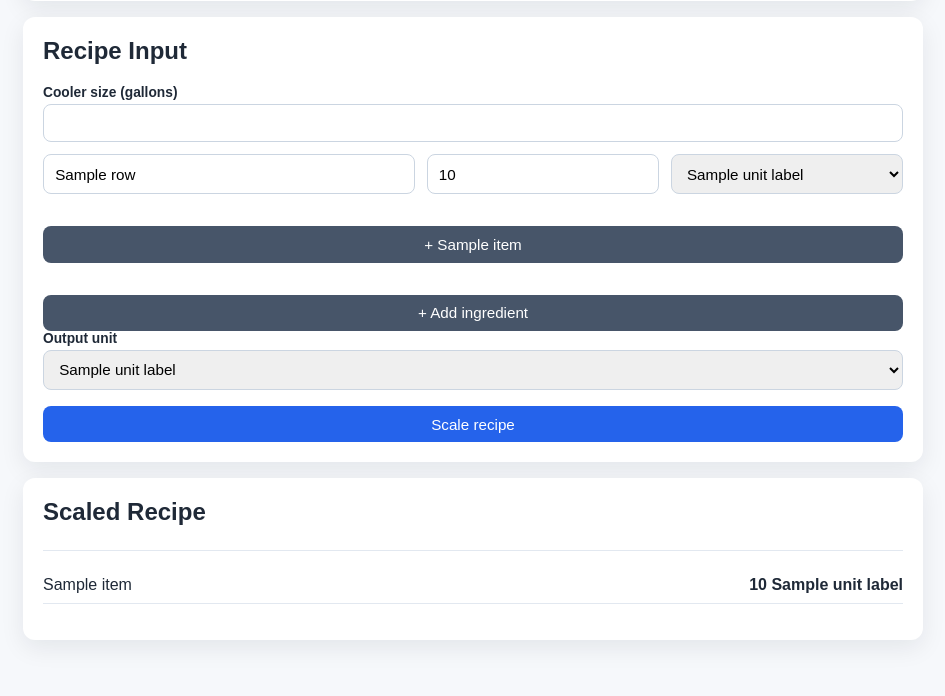
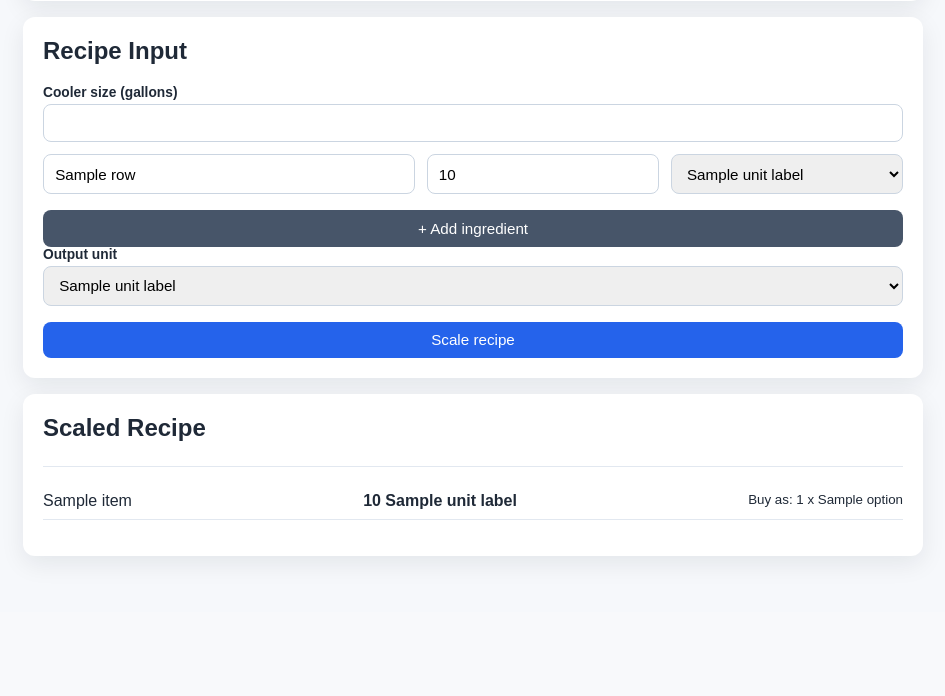
Before and after one commit to robolague/drinkulator, a Flask app: template templates/index.html in a window 1280 px wide. Shown: the part 465-1161 px from the top of the page, without its empty margins (167-1112 px from the left). After the commit the page ends 1028 px from the top, so only its background shows below. Run offline with Flask 3, Linux system fonts and the light colour scheme; the template is opened without the code that fills it: most values are stand-ins (such as "Sample title", 1, 10 or a date in 2020).

Commit message:
Replace quick-add with purchase size output conversions
Co-authored-by: Rob Olague <robolague@users.noreply.github.com>

```diff
--- a/main.py
+++ b/main.py
@@ -2,6 +2,7 @@
 from __future__ import annotations
 
 import json
+import math
 import re
 from typing import Any
 from urllib.error import URLError
@@ -82,23 +83,53 @@ JSON_LD_RE = re.compile(
     re.IGNORECASE | re.DOTALL,
 )
 
-COMMON_INGREDIENT_SIZES = [
-    {
-        "name": "Vodka",
-        "amount": 1.75,
-        "unit": "liters",
-        "label": "Vodka handle (1.75L)",
-    },
-    {"name": "Vodka", "amount": 750, "unit": "ml", "label": "Vodka bottle (750mL)"},
-    {"name": "Vodka", "amount": 1, "unit": "liters", "label": "Vodka bottle (1L)"},
-    {"name": "Club Soda", "amount": 2, "unit": "liters", "label": "Club soda (2L)"},
-    {
-        "name": "Orange Juice",
-        "amount": 52,
-        "unit": "oz",
-        "label": "Orange juice (52oz)",
-    },
-]
+PURCHASE_SIZE_PROFILES = {
+    "spirits": [
+        {"label": "1.75L handle", "size_ml": 1750.0},
+        {"label": "1L bottle", "size_ml": 1000.0},
+        {"label": "750mL bottle", "size_ml": 750.0},
+        {"label": "375mL bottle", "size_ml": 375.0},
+    ],
+    "juice": [
+        {"label": "1 gallon jug", "size_ml": UNIT_TO_ML["gallons"]},
+        {"label": "64oz carton", "size_ml": UNIT_TO_ML["oz"] * 64},
+        {"label": "52oz carton", "size_ml": UNIT_TO_ML["oz"] * 52},
+        {"label": "32oz bottle", "size_ml": UNIT_TO_ML["oz"] * 32},
+    ],
+    "carbonated_mixers": [
+        {"label": "2L bottle", "size_ml": 2000.0},
+        {"label": "1L bottle", "size_ml": 1000.0},
+        {"label": "12oz can", "size_ml": UNIT_TO_ML["oz"] * 12},
+    ],
+    "default": [
+        {"label": "1L bottle", "size_ml": 1000.0},
+        {"label": "750mL bottle", "size_ml": 750.0},
+        {"label": "500mL bottle", "size_ml": 500.0},
+    ],
+}
+
+SPIRIT_KEYWORDS = (
+    "vodka",
+    "gin",
+    "rum",
+    "tequila",
+    "whiskey",
+    "whisky",
+    "bourbon",
+    "scotch",
+    "brandy",
+    "liqueur",
+    "triple sec",
+)
+CARBONATED_MIXER_KEYWORDS = (
+    "soda",
+    "ginger beer",
+    "tonic",
+    "cola",
+    "sprite",
+    "seltzer",
+    "club soda",
+)
 
 
 def normalize_unit(raw_unit: str) -> str | None:
--- a/static/styles.css
+++ b/static/styles.css
@@ -21,13 +21,6 @@ body {
     box-shadow: 0 8px 25px rgba(15, 23, 42, 0.08);
     padding: 1.25rem;
     margin-top: 1rem;
-}
-
-.quick-add-grid {
-    display: grid;
-    gap: 0.5rem;
-    grid-template-columns: repeat(auto-fit, minmax(210px, 1fr));
-    margin: 1rem 0;
 }
 
 h1,
--- a/templates/index.html
+++ b/templates/index.html
@@ -62,20 +62,6 @@
                 {% endfor %}
             </div>
 
-            <div class="quick-add-grid">
-                {% for item in common_ingredient_sizes %}
-                <button
-                    class="secondary quick-add"
-                    type="button"
-                    data-name="{{ item.name }}"
-                    data-amount="{{ item.amount }}"
-                    data-unit="{{ item.unit }}"
-                >
-                    + {{ item.label }}
-                </button>
-                {% endfor %}
-            </div>
-
             <button class="secondary" type="button" id="add-ingredient">+ Add ingredient</button>
 
             <label for="output_unit">Output unit</label>
@@ -97,6 +83,14 @@
             <li>
                 <span>{{ item.name }}</span>
                 <strong>{{ item.amount }} {{ unit_labels[output_unit] }}</strong>
+                {% if item.purchase_options %}
+                <small class="purchase-hints">
+                    Buy as:
+                    {% for option in item.purchase_options %}
+                    {{ option.count }} x {{ option.label }}{% if not loop.last %} · {% endif %}
+                    {% endfor %}
+                </small>
+                {% endif %}
             </li>
             {% endfor %}
         </ul>
@@ -120,7 +114,6 @@
     const addButton = document.getElementById("add-ingredient");
     const list = document.getElementById("ingredients-list");
     const template = document.getElementById("ingredient-template");
-    const quickAddButtons = document.querySelectorAll(".quick-add");
 
     function addIngredientRow(row = {}) {
         const fragment = template.content.cloneNode(true);
@@ -145,15 +138,6 @@
         addIngredientRow();
     });
 
-    quickAddButtons.forEach((button) => {
-        button.addEventListener("click", () => {
-            addIngredientRow({
-                name: button.dataset.name || "",
-                amount: button.dataset.amount || "",
-                unit: button.dataset.unit || "oz",
-            });
-        });
-    });
 </script>
 </body>
 </html>
```
Also changed, not shown: tests/test_main.py (+37 -0 lines).
